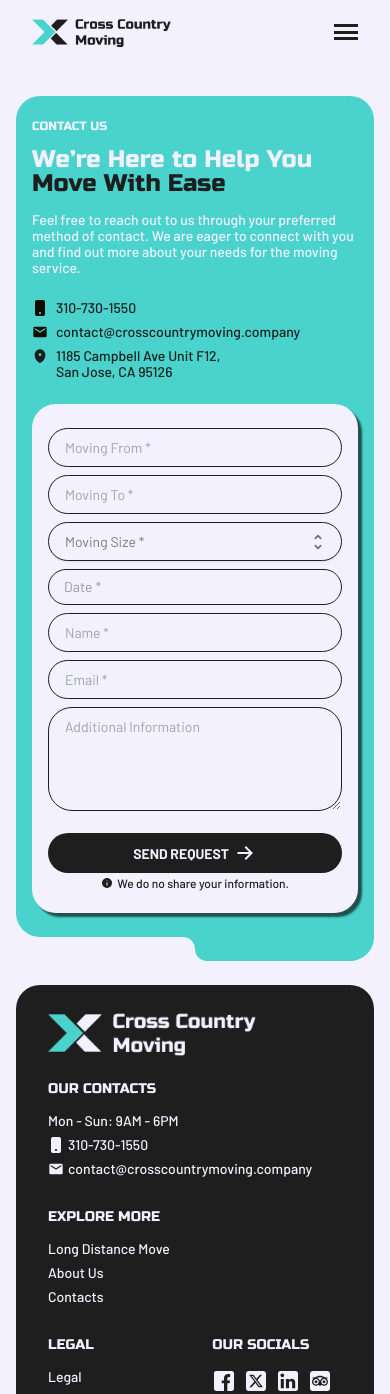
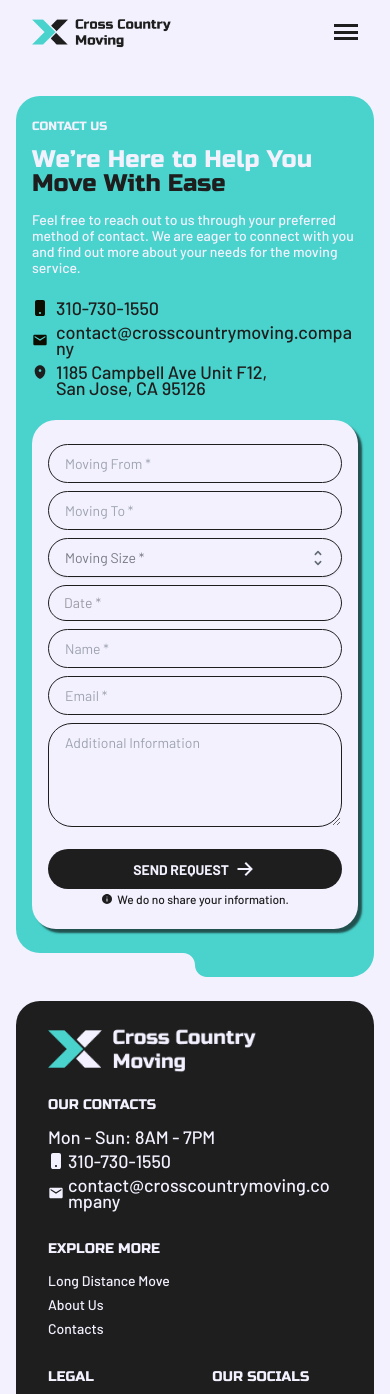
Before and after one commit to Moving-Projects/Cross-Country-Moving, a Next.js app: page /contacts in a window 390 px wide. Shown: the top 1394 px of the page. Built offline with nearby package versions, Linux system fonts and the light colour scheme.

Commit message:
added clickable phone and new working hours

```diff
--- a/app/contacts/page.tsx
+++ b/app/contacts/page.tsx
@@ -19,15 +19,15 @@
                         <div className="md:flex md:gap-4 lg:gap-0 lg:block 2xl:flex 2xl:justify-between md:items-start 3xl:block 4xl:flex">
                             <div className="flex items-center gap-2 mb-2">
                                 <img src="/phone-icon.svg" alt="phone icon" className="size-4 lg:size-6 invert"/>
-                                <p className="text-sm lg:text-lg leading-4 lg:leading-6 font-medium">310-730-1550</p>
+                                <a href="tel:3107301550" className="text-lg leading-4 lg:leading-6 font-medium">310-730-1550</a>
                             </div>
                             <div className="flex items-center gap-2 mb-2">
                                 <img src="/mail-icon.svg" alt="mail icon" className="size-4 lg:size-6 invert"/>
-                                <p className="text-sm lg:text-lg leading-4 lg:leading-6 font-medium">contact@crosscountrymoving.company</p>
+                                <p className="text-lg leading-4 lg:leading-6 font-medium break-all">contact@crosscountrymoving.company</p>
                             </div>
                             <div className="flex items-start gap-2">
                                 <img src="/map-icon.svg" alt="mail icon" className="size-4 lg:size-6"/>
-                                <p className="text-sm lg:text-lg leading-4 lg:leading-6 font-medium ">1185 Campbell Ave Unit F12, <br/> San Jose, CA 95126</p>
+                                <p className="text-lg leading-4 lg:leading-6 font-medium ">1185 Campbell Ave Unit F12, <br/> San Jose, CA 95126</p>
                             </div>
                         </div>
                     </div>
--- a/app/home/Footer.tsx
+++ b/app/home/Footer.tsx
@@ -6,14 +6,14 @@
                     <img src="/logo-inverted.png" alt="inverted logo" className="h-12 lg:h-14 w-fit lg:mr-24"/>
                     <div className="lg:mr-8">
                         <p className="font-russo text-sm lg:text-lg leading-4 lg:leading-6 mb-4 lg:mb-6 text-white">OUR CONTACTS</p>
-                        <p className="text-sm lg:text-lg leading-4 lg:leading-6 mb-2 font-medium text-white">Mon - Sun: 9AM - 6PM</p>
+                        <p className="text-lg lg:text-lg leading-4 lg:leading-6 mb-2 font-medium text-white">Mon - Sun: 8AM - 7PM</p>
                         <div className="flex items-center gap-1 mb-2">
                             <img src="/phone-icon.svg" alt="phone icon" className="size-4"/>
-                            <p className="text-sm lg:text-lg leading-4 lg:leading-6 font-medium text-white">310-730-1550</p>
+                            <a href="tel:3107301550" className="text-lg lg:text-lg leading-4 lg:leading-6 font-medium text-white">310-730-1550</a>
                         </div>
                         <div className="flex items-center gap-1 mb-2">
                             <img src="/mail-icon.svg" alt="mail icon" className="size-4"/>
-                            <p className="text-sm lg:text-lg leading-4 lg:leading-6 font-medium text-white">contact@crosscountrymoving.company</p>
+                            <p className="text-lg lg:text-lg leading-4 lg:leading-6 font-medium text-white break-all">contact@crosscountrymoving.company</p>
                         </div>
                     </div>
                     <div className="lg:mr-8">
```
